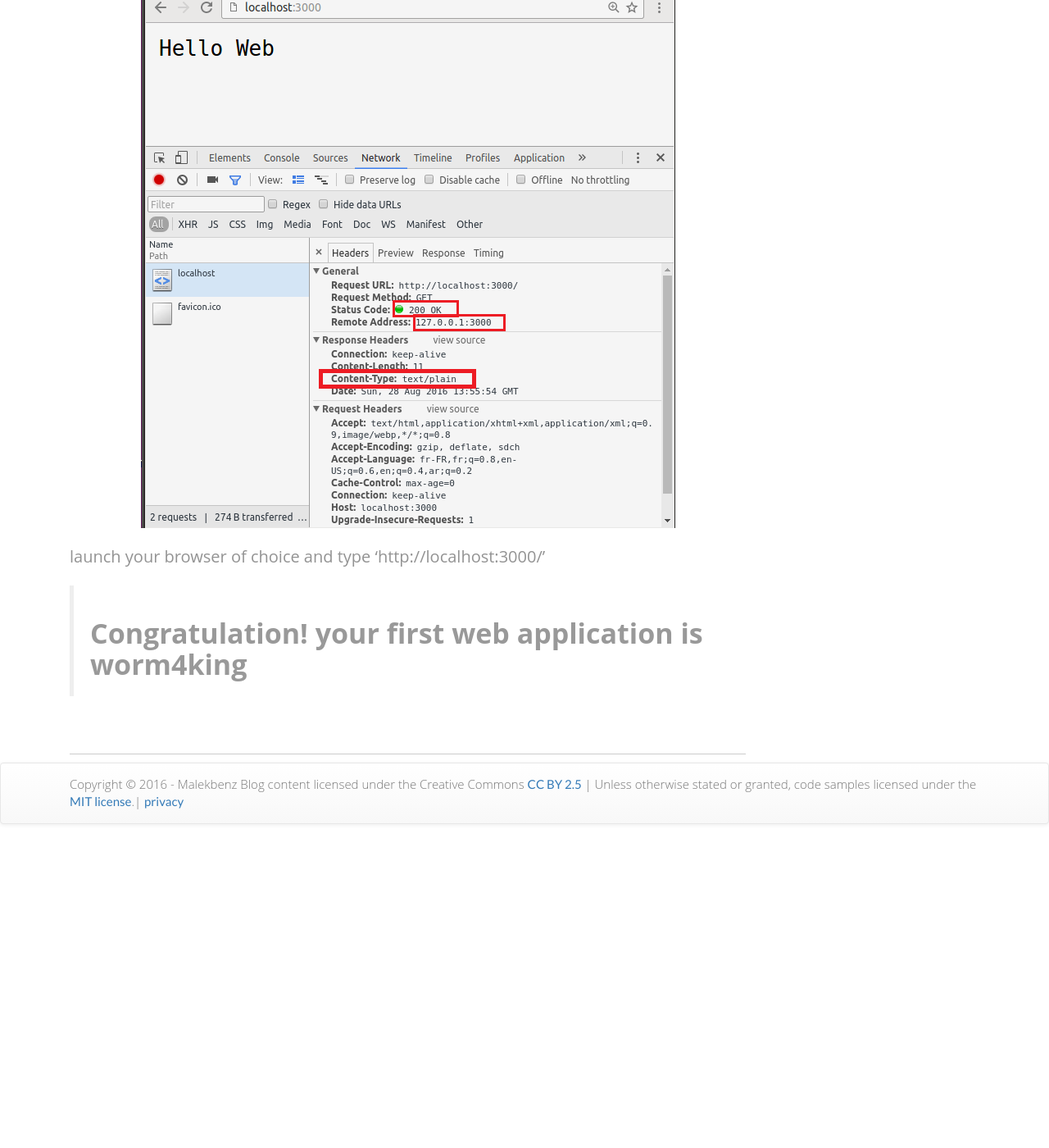
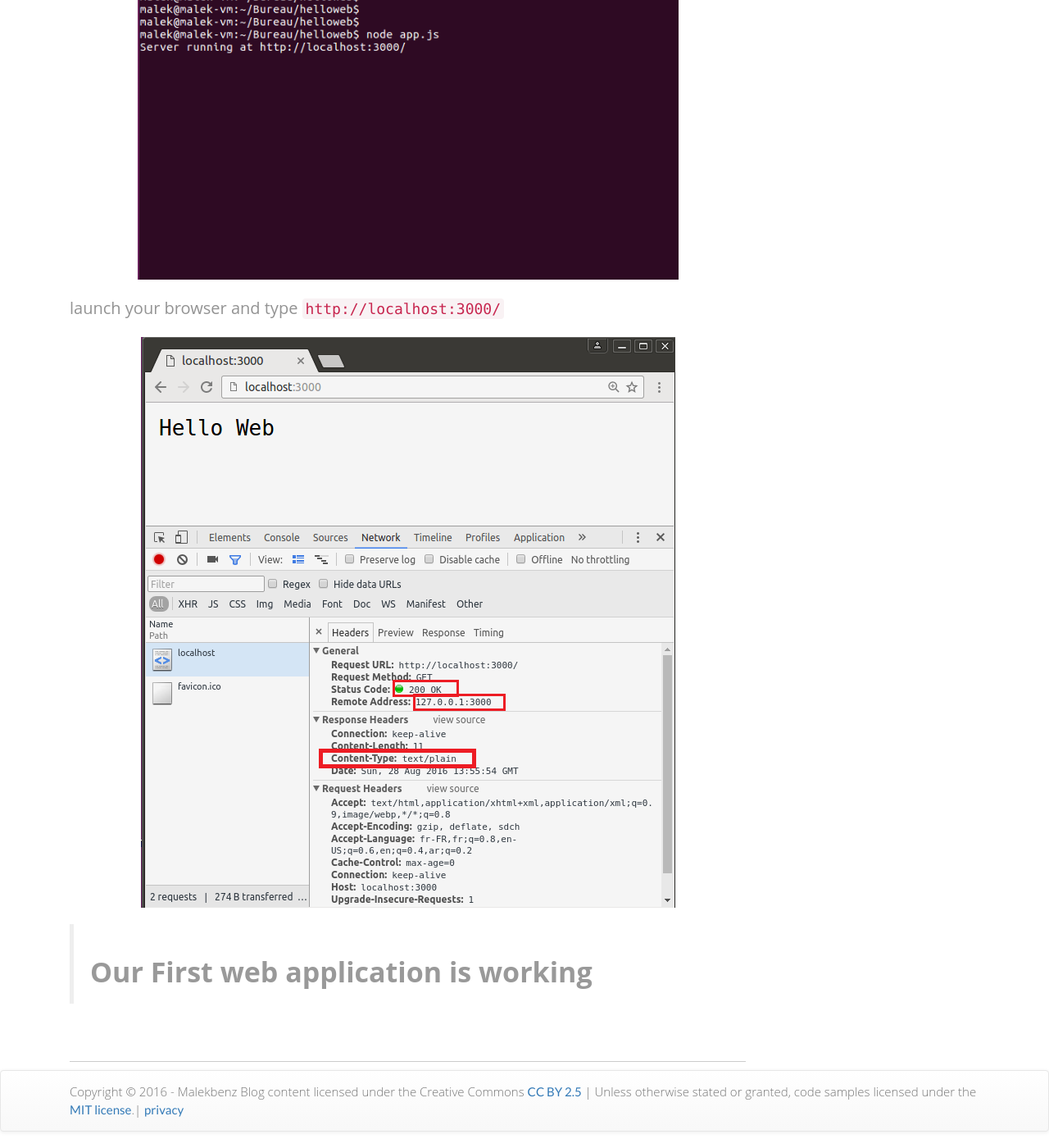
Before and after one commit to malekbenz/malekbenz, a Jekyll site: the page built from _posts/2016-01-01-First-web-application-with-Nodejs.md, in a window 1280 px wide and 1400 px high, scrolled down 2487 px. Shown: the whole window at 82% size. Built offline with Jekyll 4.4.1, drawn with Linux system fonts in a browser that asks for light colours; nearby versions of some CDN libraries; before the commit the page ends 3512 px from its top, so only the background shows below that; some of the changed text lies outside the part shown.

Commit message:
post first web app

````diff
--- a/_posts/2016-01-01-First-web-application-with-Nodejs.md
+++ b/_posts/2016-01-01-First-web-application-with-Nodejs.md
@@ -52,10 +52,13 @@ Run the application:
     node app.js
 ```
 
+![vs code](/images/helloweb/launch.png){:class="img-responsive" :max-width="80%"}
+
+launch your browser and type `http://localhost:3000/`
+
 ![vs code](/images/helloweb/web.png){:class="img-responsive" :max-width="80%"}
 
-launch your browser of choice and type 'http://localhost:3000/'
 
 >
-> ## **Congratulation! your first web application is worm4king**
+> ## **Our First web application is working**
 >
````
Also changed, not shown: other parts of _posts/2016-01-01-First-web-application-with-Nodejs.md (+1 -1 lines), images/helloweb/launch.png (renamed from images/helloweb/lunch.png).
